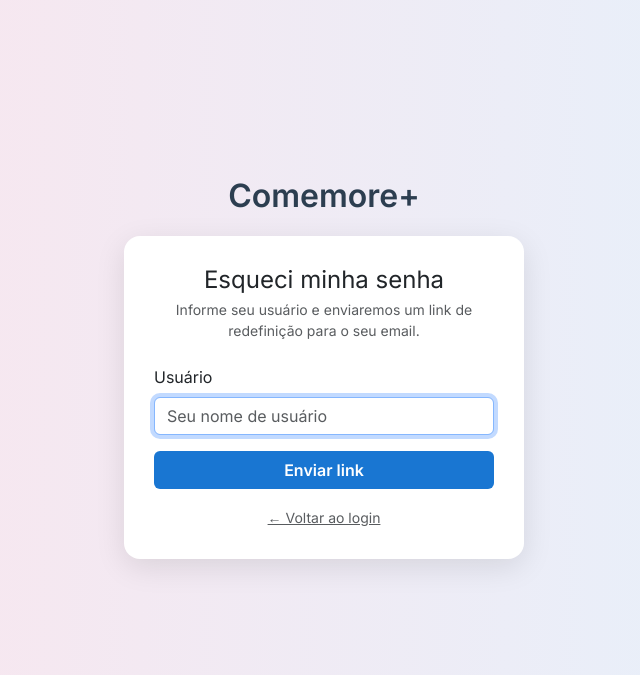
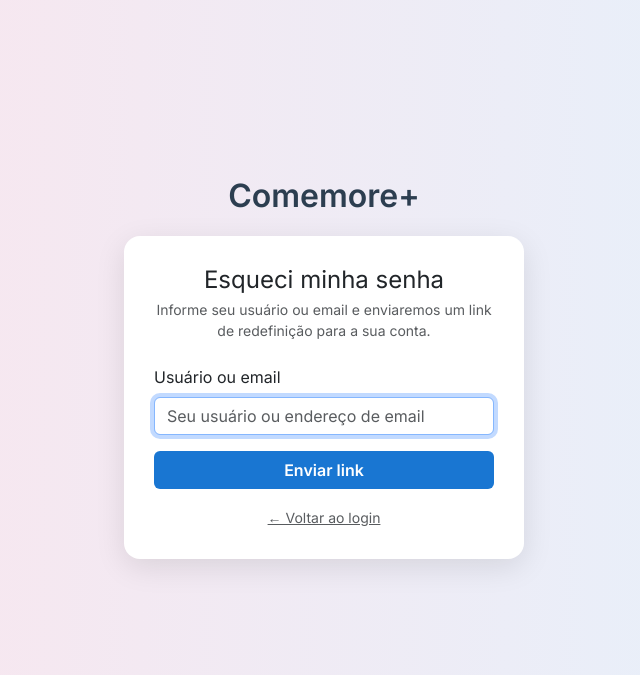
Before and after one commit to Paulo-Marcelo-Git/project_rsvp_birthday, a Python web app: template backend/templates/forgot_password.html in a window 1280 px wide. Shown: the top 675 px of the page, without its empty margins (316-956 px from the left). Run offline with Jinja, Linux system fonts and the light colour scheme; the template is opened without the code that fills it, so the values that code supplies are empty.

Commit message:
feat: atualiza template forgot_password com campo identifier (usuário ou email)
Co-Authored-By: Claude Sonnet 4.6 <noreply@anthropic.com>

```diff
--- a/backend/templates/forgot_password.html
+++ b/backend/templates/forgot_password.html
@@ -22,15 +22,15 @@
   <div class="card-box">
     <h4 class="mb-1 text-center">Esqueci minha senha</h4>
     <p class="text-muted text-center small mb-4">
-      Informe seu usuário e enviaremos um link de redefinição para o seu email.
+      Informe seu usuário ou email e enviaremos um link de redefinição para a sua conta.
     </p>
 
     <form method="POST" action="{{ url_for('forgot_password') }}">
       <input type="hidden" name="csrf_token" value="{{ csrf_token() }}">
       <div class="mb-3">
-        <label class="form-label">Usuário</label>
-        <input type="text" name="username" class="form-control" required autofocus
-               placeholder="Seu nome de usuário">
+        <label class="form-label">Usuário ou email</label>
+        <input type="text" name="identifier" class="form-control" required autofocus
+               placeholder="Seu usuário ou endereço de email">
       </div>
       <div class="d-grid mb-3">
         <button type="submit" class="btn btn-primary-custom">Enviar link</button>
```
